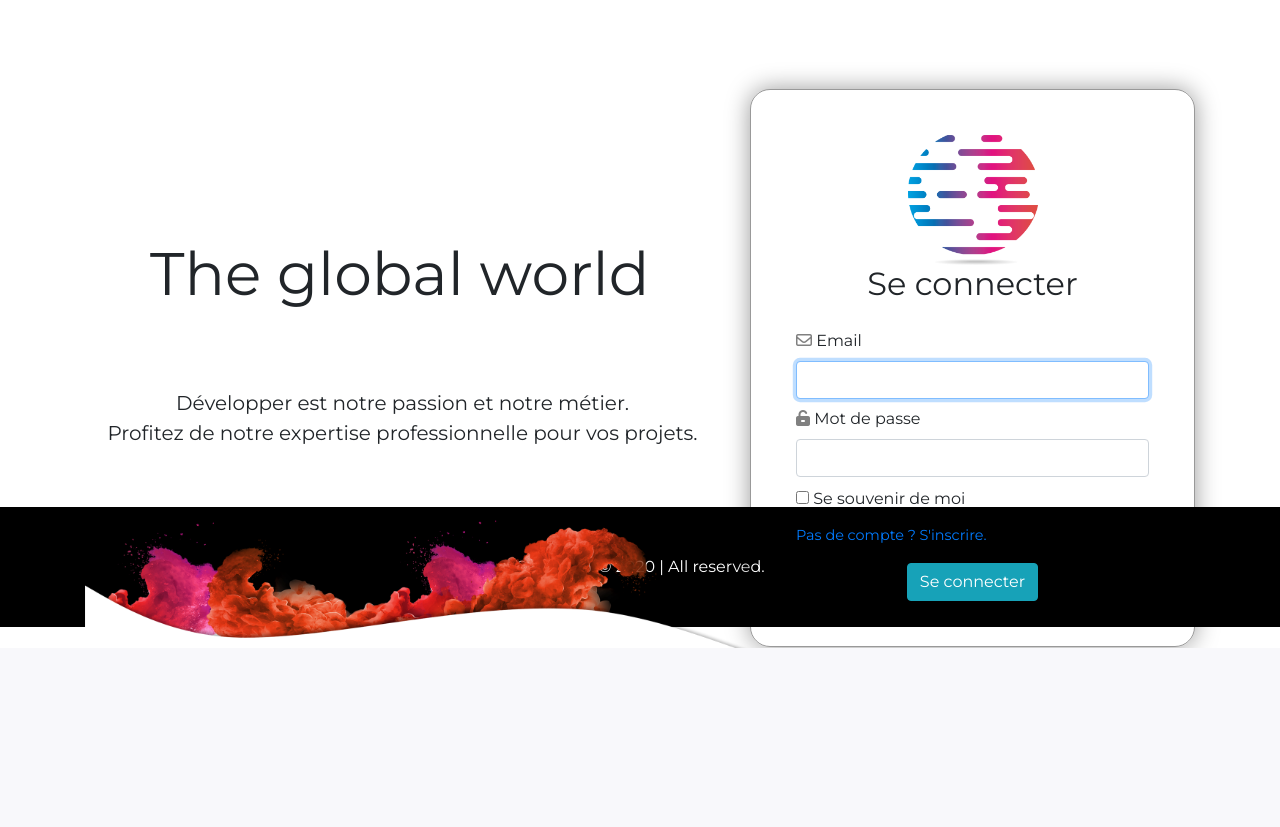
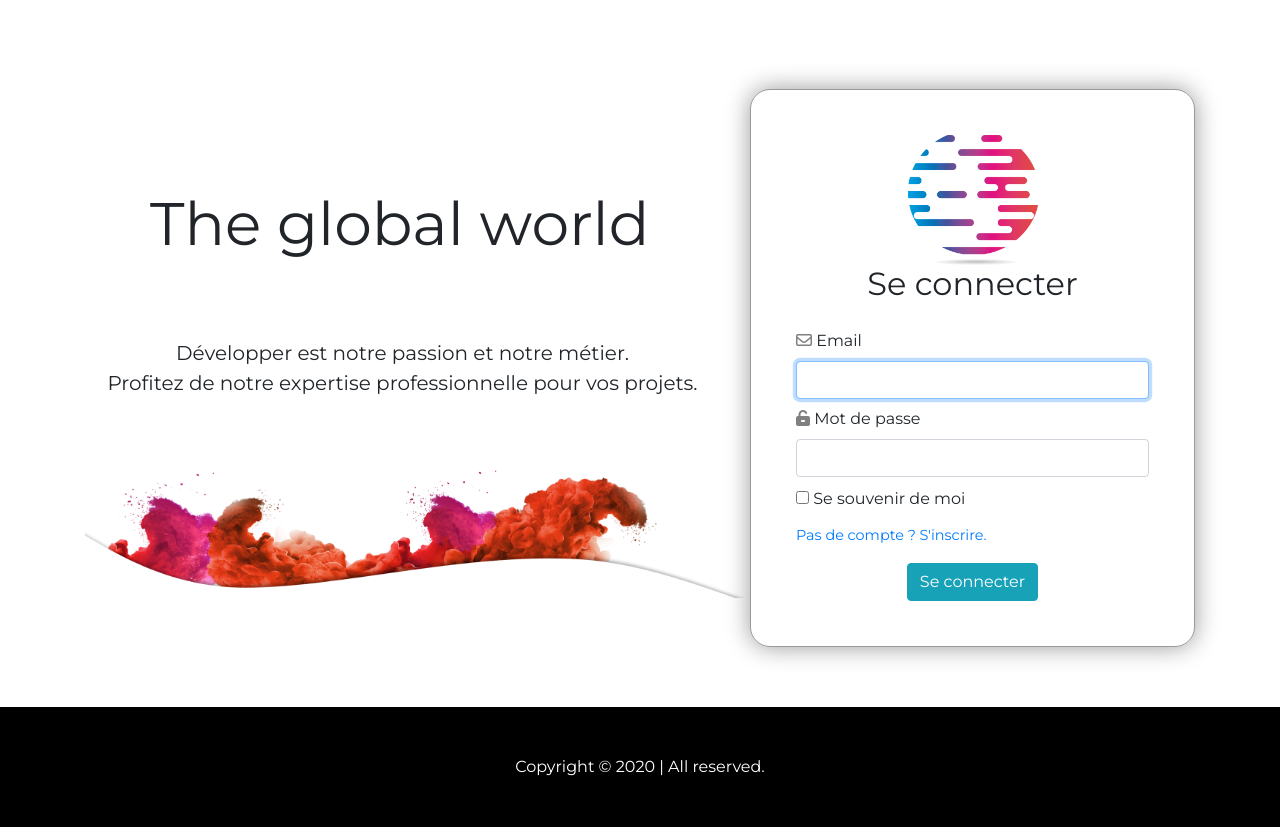
Before and after one commit to Projet-collectif/projet-1, a Symfony app: template templates/security/login.html.twig in a window 1280 px wide. Shown: the part 210-1037 px from the top of the page. Before the commit the page ends 858 px from the top, so only its background shows below. Run offline with Twig, Linux system fonts and the light colour scheme; the template is opened without the code that fills it, so the values that code supplies are empty; some libraries are stand-ins or nearby versions.

Commit message:
Correction du bug d'affichage du footer

```diff
--- a/public/css/login.css
+++ b/public/css/login.css
@@ -28,10 +28,10 @@ body{
     text-align: center;
 }
 
-.container_entreprise{
-    display: absolute;
-    bottom:-50px;
-}
+/* .container_entreprise{
+    position: absolute;
+    top:-50px;
+} */
 .container_entreprise img{
     width: 100%;
     position: absolute;
@@ -90,6 +90,8 @@ button{
 .link-new-account a {font-size: .9em;}
 
 
+
+
 /* Media query pour mobile */
 @media (max-width: 755px) {
     .container_entreprise{
@@ -105,11 +107,11 @@ button{
     form{
         margin-bottom: 20px;
     }
-    body .container .row{
+    /* body .container .row{
         position: relative;
         top: 0;
         align-items: center;
-    }
+    } */
     .title_entreprise{
         font-size: 60px;
         text-align: center;
@@ -120,3 +122,19 @@ button{
     }
 
 }
+/* .container_entreprise {
+position: relative;
+bottom: 0;
+}
+
+.title_entreprise{
+    font-size: 45px
+    font-weight: bolder;
+    position: static
+
+    .slogan_entreprise {
+    font-size: 20px;
+    margin: 20px;
+    text-align: center
+
+}*/
--- a/public/css/main.css
+++ b/public/css/main.css
@@ -94,3 +94,12 @@ nav{
     min-height:40px;
   }
 }
+
+
+footer{
+    background: #000;
+    color: #fff;
+    position: relative;
+    top: 150px;
+    margin-top: 50px;
+  }
--- a/templates/base.html.twig
+++ b/templates/base.html.twig
@@ -84,7 +84,7 @@
 
         {% block body %}{% endblock %}
 
-        <footer style="background:#000;color:#fff;">
+        <footer>
           <p class="text-center p-5">{{ 'COPYRIGHT'|trans({"%date%":"now"|date("Y"), "%sitename%":sitename})|raw }}</p>
         </footer>
 
```
